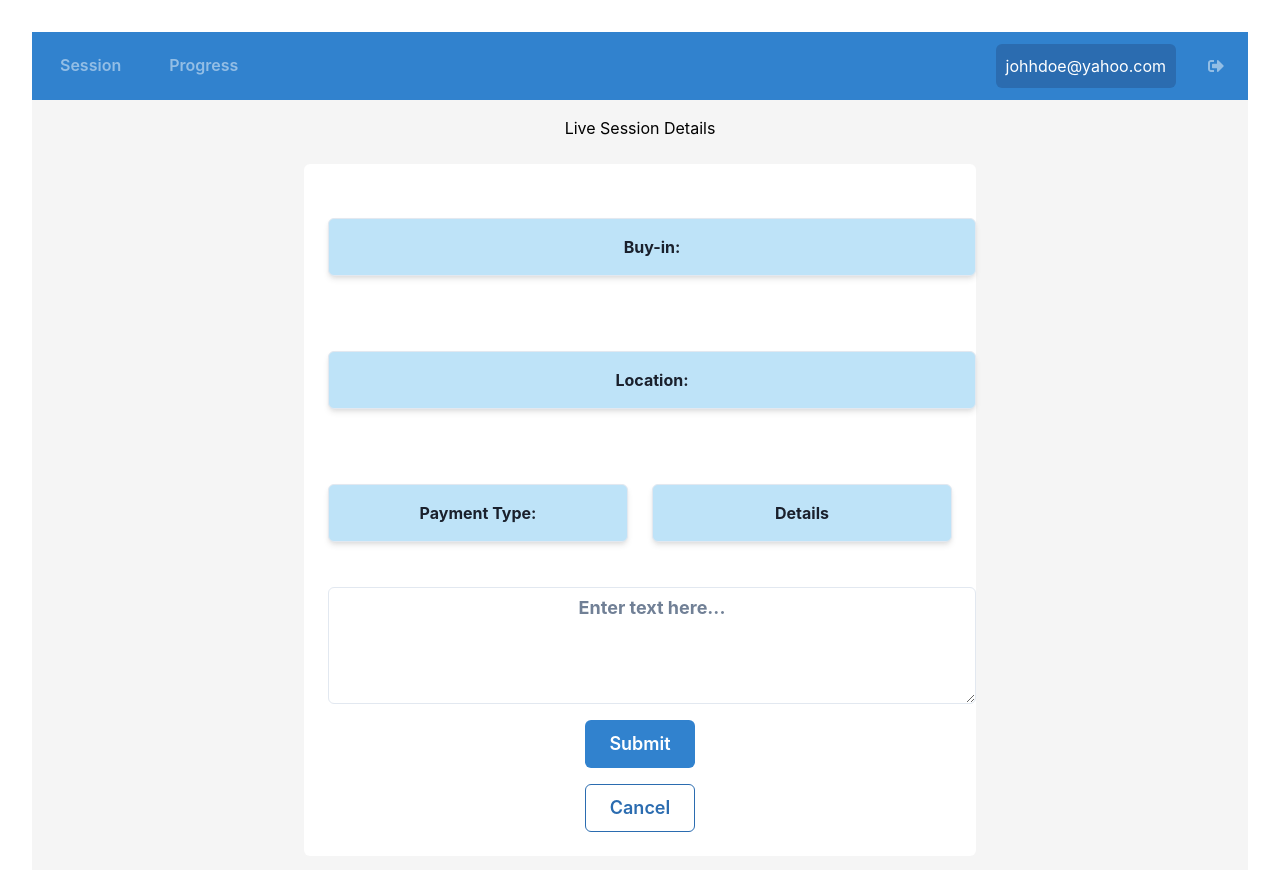
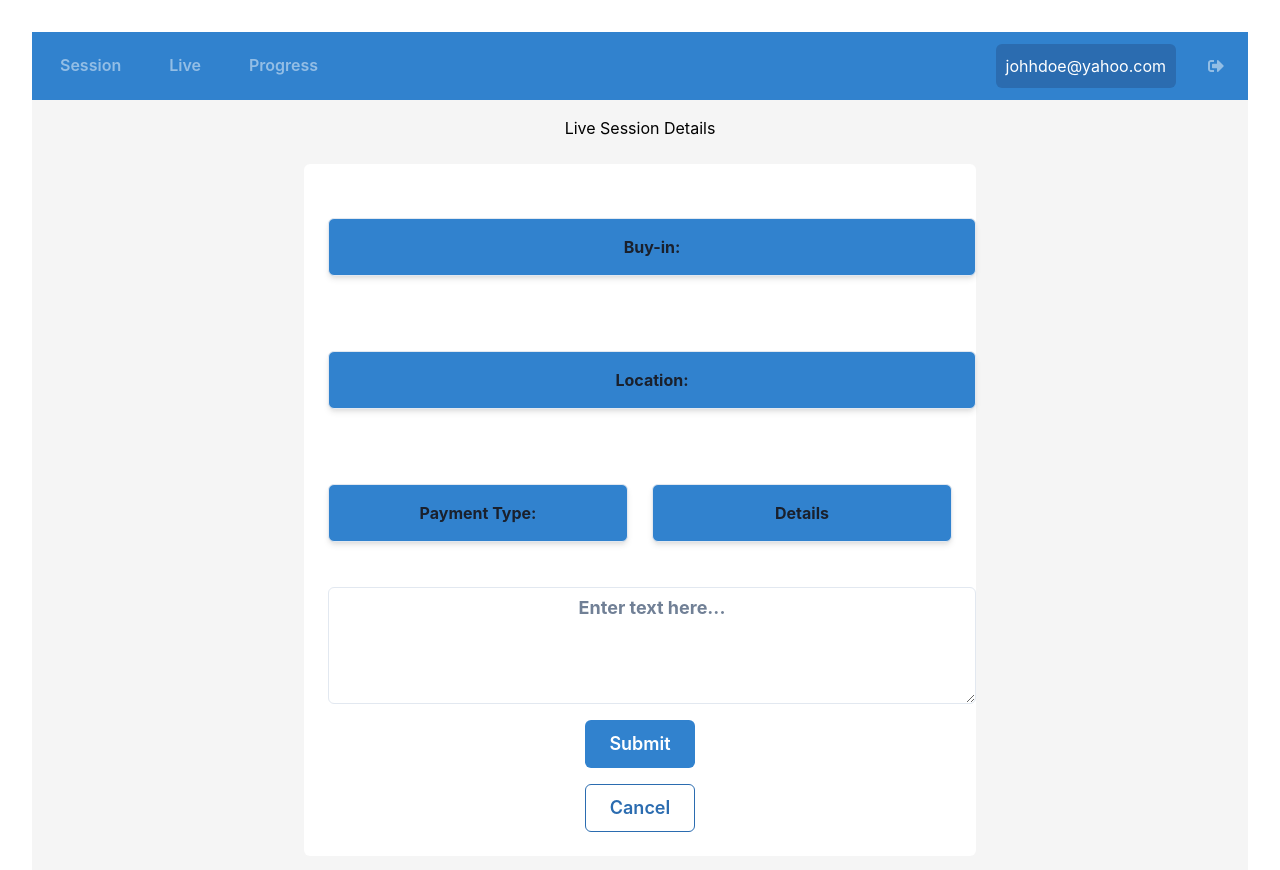
Before and after one commit to logunlaja26/BNKRLL, a React (Vite) app: page /livesession in a window 1280 px wide. Shown: the top 870 px of the page. Built offline with nearby package versions, Linux system fonts and the light colour scheme.

Commit message:
Introduced chart for player progress and livesession to nav bar

```diff
--- a/package.json
+++ b/package.json
@@ -19,6 +19,7 @@
     "react-dom": "^18.2.0",
     "react-icons": "^4.11.0",
     "react-router-dom": "^6.16.0",
+    "recharts": "^2.10.3",
     "uuid": "^9.0.1"
   },
   "devDependencies": {
--- a/src/App.tsx
+++ b/src/App.tsx
@@ -22,6 +22,10 @@ function App() {
         <Routes>
           <Route index path="/" element={<Home />} />
           <Route path="/login" element={<Login />} />
+          <Route
+            path="/livesession"
+            element={<LiveSession data={dataList} />}
+          />
           <Route path="/register" element={<Register />} />
           <Route path="/progress" element={<Progress />} />
           <Route
--- a/src/components/NavBar.tsx
+++ b/src/components/NavBar.tsx
@@ -55,6 +55,13 @@ const NavBar = () => {
             <Button
               colorScheme="whiteAlpha"
               variant="ghost"
+              onClick={() => navigate("/livesession")}
+              _hover={{ color: "white" }}>
+              Live
+            </Button>
+            <Button
+              colorScheme="whiteAlpha"
+              variant="ghost"
               onClick={() => navigate("/progress")}
               _hover={{ color: "white" }}>
               Progress
--- a/src/pages/LiveSession.tsx
+++ b/src/pages/LiveSession.tsx
@@ -28,11 +28,11 @@ const LiveSession = ({ data }: Props) => {
                 borderWidth="1px"
                 borderRadius="md"
                 boxShadow="md"
-                bg="blue.100"
+                bg="blue.500"
                 width="100%"
                 textAlign="center"
                 fontWeight="bold">
-                Buy-in: {data.buyin}
+                Buy-in: {data.buyin ? data.buyin : ""}
               </Box>
             </Center>
             <Center>
@@ -41,7 +41,7 @@ const LiveSession = ({ data }: Props) => {
                 borderWidth="1px"
                 borderRadius="md"
                 boxShadow="md"
-                bg="blue.100"
+                bg="blue.500"
                 width="100%"
                 textAlign="center"
                 fontWeight="bold">
@@ -56,7 +56,7 @@ const LiveSession = ({ data }: Props) => {
                 borderWidth="1px"
                 borderRadius="md"
                 boxShadow="md"
-                bg="blue.100"
+                bg="blue.500"
                 textAlign="center"
                 fontWeight="bold">
                 Payment Type: {data.payType}
@@ -70,7 +70,7 @@ const LiveSession = ({ data }: Props) => {
                 boxShadow="md"
                 textAlign="center"
                 fontWeight="bold"
-                bg="blue.100">
+                bg="blue.500">
                 Details
               </Box>
             </Center>
--- a/src/pages/Progress.tsx
+++ b/src/pages/Progress.tsx
@@ -1,11 +1,57 @@
 import NavBar from "../components/NavBar";
-import { Heading } from "@chakra-ui/react";
+import { Center, Container } from "@chakra-ui/react";
+import { LineChart, Line, XAxis, YAxis } from "recharts";
+
+const data = [
+  {
+    name: "Jan",
+    amt: 2400,
+  },
+  {
+    name: "Feb",
+    amt: 1398,
+  },
+  {
+    name: "Mar",
+    amt: 9800,
+  },
+  {
+    name: "Apr",
+    amt: 3908,
+  },
+  {
+    name: "May",
+    amt: 4800,
+  },
+  {
+    name: "Jun",
+    amt: 3800,
+  },
+  {
+    name: "Jul",
+    amt: 4300,
+  },
+];
 
 const Progress = () => {
   return (
     <>
       <NavBar />
-      <Heading>Coming soon....</Heading>
+      <h3>Here are you accumulated results</h3>
+      <Container>
+        <Center>
+          <LineChart width={600} height={500} data={data}>
+            <YAxis />
+            <XAxis dataKey="name" />
+            <Line
+              type="monotone"
+              dataKey="amt"
+              stroke="#8884d8"
+              strokeWidth={2}
+            />
+          </LineChart>
+        </Center>
+      </Container>
     </>
   );
 };
```
Also changed, not shown: 1 other file (tests, documents, lock files or other folders).
